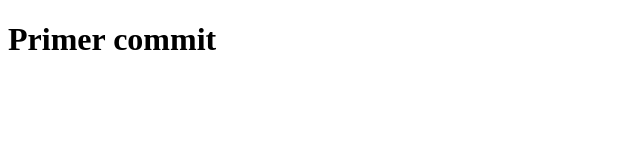
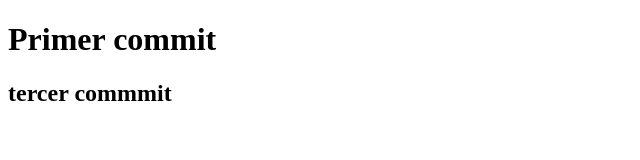
Before and after one commit to Faclock/coderhouse--facu, a plain HTML site: page index.html in a window 1280 px wide. Shown: the whole page, without its empty margins (0-640 px from the left). Drawn offline with Linux system fonts and the light colour scheme.

Commit message:
tercer commit

```diff
--- a/index.html
+++ b/index.html
@@ -9,5 +9,6 @@
 </head>
 <body>
     <h1>Primer commit</h1>
+    <h2>tercer commmit</h2>
 </body>
 </html>
```
